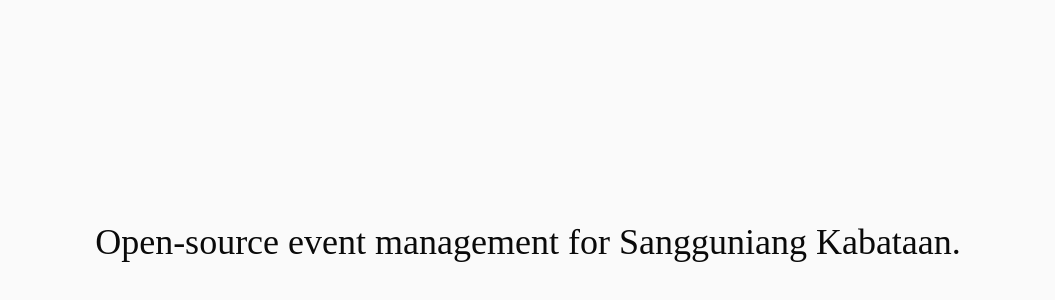
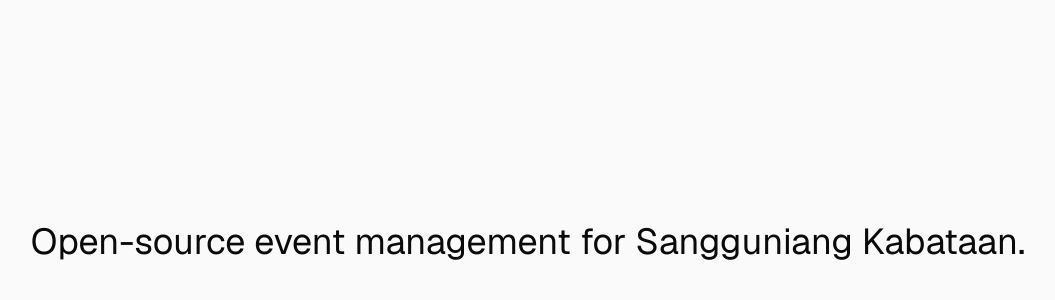
Before and after one commit to KiraaDev/lahok, a Next.js app: page / in a window 1280 px wide. Shown: the part 158-458 px from the top of the page, without its empty margins (112-1167 px from the left). Built offline with nearby package versions, Linux system fonts and the light colour scheme.

Commit message:
fix: update font variables and add new color variables for improved theming

```diff
--- a/app/globals.css
+++ b/app/globals.css
@@ -7,7 +7,7 @@
 @theme inline {
   --color-background: var(--background);
   --color-foreground: var(--foreground);
-  --font-sans: var(--font-sans);
+  --font-sans: var(--font-geist-sans);
   --font-mono: var(--font-geist-mono);
   --font-heading: var(--font-sans);
   --color-sidebar-ring: var(--sidebar-ring);
@@ -49,6 +49,11 @@
 }
 
 :root {
+
+  --primary: oklch(0.488 0.243 264.376);
+  --primary-foreground: oklch(0.985 0 0);
+  --ring: oklch(0.488 0.243 264.376);
+
   --background: oklch(1 0 0);
   --foreground: oklch(0.145 0 0);
   --card: oklch(1 0 0);
```
